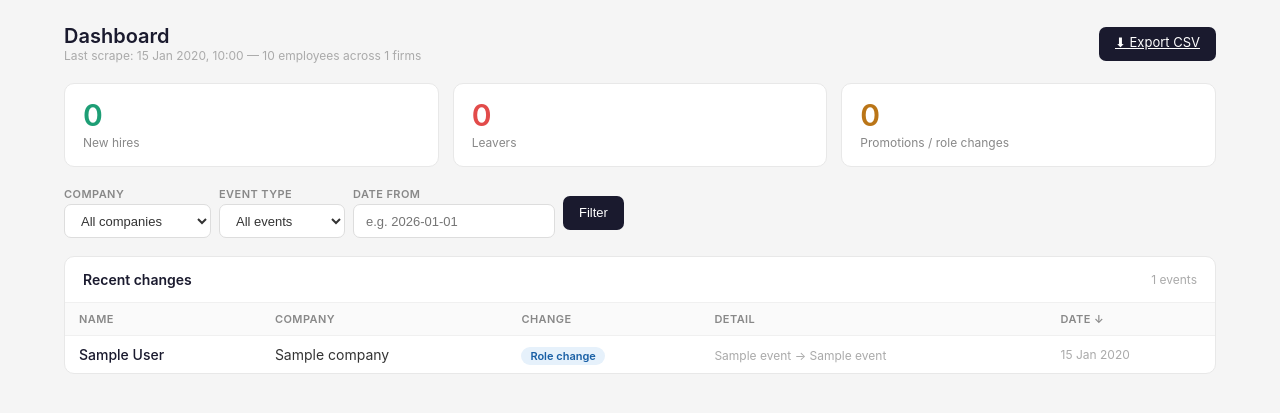
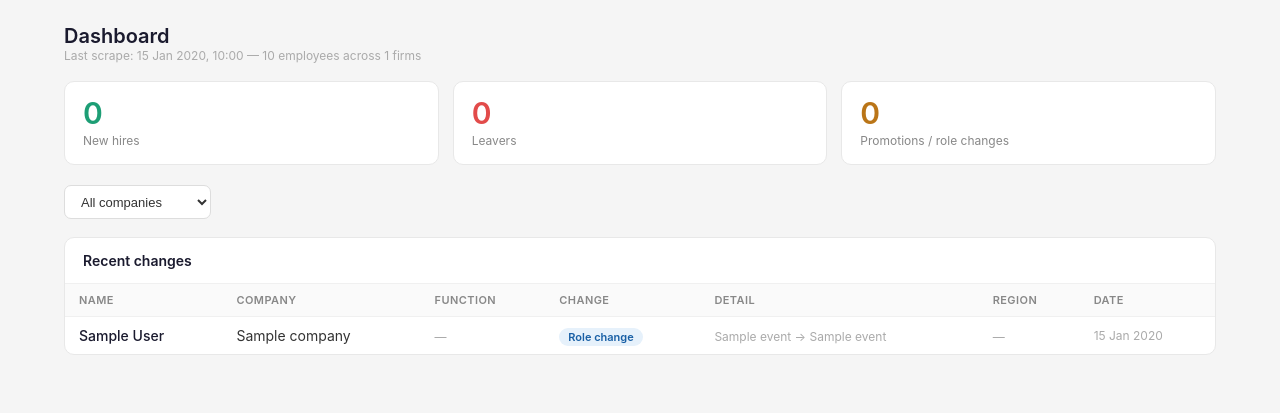
Before and after one commit to AlvaroAmigo98/pe-tracker-web, a Django app: page / in a window 1280 px wide. Shown: the part 52-465 px from the top of the page. Run offline with Django 5.2, Linux system fonts and the light colour scheme; a user stored in the database is signed in; tables that the repository leaves empty hold one stand-in row (values such as "Sample post").

Commit message:
add function classifier, improve seniority detection, full template update

```diff
--- a/tracker/templates/tracker/dashboard.html
+++ b/tracker/templates/tracker/dashboard.html
@@ -1,73 +1,38 @@
 {% extends 'tracker/base.html' %}
 {% block content %}
+<div class="page-title">Dashboard</div>
 
-<div class="page-header">
-  <div>
-    <div class="page-title">Dashboard</div>
 {% if latest_run %}
-    <div class="page-meta">Last scrape: {{ latest_run.ran_at|date:"d M Y, H:i" }} — {{ latest_run.total_rows|default:"0" }} employees across {{ latest_run.firms_ok }} firms</div>
+<p class="subtle" style="margin-bottom:18px">Last scrape: {{ latest_run.ran_at|date:"d M Y, H:i" }} — {{ latest_run.total_rows|default:"0" }} employees across {{ latest_run.firms_ok }} firms</p>
 {% endif %}
-  </div>
-  <a href="?{{ request.GET.urlencode }}&export=csv" class="btn">⬇ Export CSV</a>
-</div>
 
-<!-- Clickable stat cards -->
 <div class="stats-row">
-  <a href="?event_type=hire" style="text-decoration:none">
-    <div class="stat-card {% if event_type_filter == 'hire' %}active{% endif %}">
+  <div class="stat-card">
     <div class="stat-num" style="color:#1D9E75">{{ hires|length }}</div>
     <div class="stat-label">New hires</div>
   </div>
-  </a>
-  <a href="?event_type=leaver" style="text-decoration:none">
-    <div class="stat-card {% if event_type_filter == 'leaver' %}active{% endif %}">
+  <div class="stat-card">
     <div class="stat-num" style="color:#E24B4A">{{ leavers|length }}</div>
     <div class="stat-label">Leavers</div>
   </div>
-  </a>
-  <a href="?event_type=promotion" style="text-decoration:none">
-    <div class="stat-card {% if event_type_filter == 'promotion' %}active{% endif %}">
+  <div class="stat-card">
     <div class="stat-num" style="color:#BA7517">{{ promotions|length }}</div>
     <div class="stat-label">Promotions / role changes</div>
   </div>
-  </a>
 </div>
 
-<!-- Filters -->
 <form method="get" class="filter-bar">
-  <div class="filter-group">
-    <span class="filter-label">Company</span>
   <select name="company" onchange="this.form.submit()">
     <option value="">All companies</option>
     {% for c in companies %}
     <option value="{{ c.name }}" {% if company_filter == c.name %}selected{% endif %}>{{ c.name }}</option>
     {% endfor %}
   </select>
-  </div>
-  <div class="filter-group">
-    <span class="filter-label">Event type</span>
-    <select name="event_type" onchange="this.form.submit()">
-      <option value="">All events</option>
-      <option value="hire" {% if event_type_filter == 'hire' %}selected{% endif %}>Hires</option>
-      <option value="leaver" {% if event_type_filter == 'leaver' %}selected{% endif %}>Leavers</option>
-      <option value="promotion" {% if event_type_filter == 'promotion' %}selected{% endif %}>Promotions</option>
-      <option value="role_change" {% if event_type_filter == 'role_change' %}selected{% endif %}>Role changes</option>
-    </select>
-  </div>
-  <div class="filter-group">
-    <span class="filter-label">Date from</span>
-    <input type="text" name="date_from" value="{{ date_from }}" placeholder="e.g. 2026-01-01" style="min-width:130px">
-  </div>
-  <button type="submit" class="btn">Filter</button>
-  {% if request.GET %}
-  <a href="{% url 'dashboard' %}" class="btn-ghost">Clear</a>
-  {% endif %}
 </form>
 
 <div class="card">
   <div class="card-header">
     <span class="card-title">Recent changes</span>
-    <span class="subtle">{{ events|length }} events</span>
   </div>
   {% if events %}
   <table>
@@ -75,9 +40,11 @@
       <tr>
         <th>Name</th>
         <th>Company</th>
+        <th>Function</th>
         <th>Change</th>
         <th>Detail</th>
-        <th>Date ↓</th>
+        <th>Region</th>
+        <th>Date</th>
       </tr>
     </thead>
     <tbody>
@@ -85,6 +52,23 @@
       <tr>
         <td class="name-cell">{{ e.person.full_name }}</td>
         <td>{{ e.person.company.name }}</td>
+        <td>
+          {% with title=e.new_title|default:e.previous_title %}
+            {% if title %}
+              {% with t=title|lower %}
+                {% if "invest" in t or "director" in t or "partner" in t or "principal" in t or "associate" in t or "analyst" in t or "head of" in t or "vp" in t or "vice president" in t %}
+                  <span class="badge badge-promo">Investment</span>
+                {% elif "advis" in t or "board" in t or "chair" in t or "founder" in t or "residence" in t %}
+                  <span class="badge badge-hire">Advisory</span>
+                {% elif "finance" in t or "compliance" in t or "hr" in t or "legal" in t or "operations" in t or "technology" in t or "marketing" in t %}
+                  <span class="badge" style="background:#f1efe8;color:#5f5e5a">Operations</span>
+                {% else %}
+                  <span class="subtle">—</span>
+                {% endif %}
+              {% endwith %}
+            {% endif %}
+          {% endwith %}
+        </td>
         <td>
           {% if e.event_type == 'hire' %}<span class="badge badge-hire">Hire</span>
           {% elif e.event_type == 'leaver' %}<span class="badge badge-leave">Leaver</span>
@@ -95,10 +79,17 @@
         <td>
           {% if e.previous_title and e.new_title %}
             <span class="subtle">{{ e.previous_title }} → {{ e.new_title }}</span>
-          {% elif e.new_title %}{{ e.new_title }}
+          {% elif e.new_title %}
+            {{ e.new_title }}
           {% elif e.previous_title %}
             <span class="subtle">Last role: {{ e.previous_title }}</span>
           {% endif %}
+        </td>
+        <td>
+          {% with loc=e.person %}
+            {% comment %}We'll show region from latest snapshot if available{% endcomment %}
+            <span class="subtle">—</span>
+          {% endwith %}
         </td>
         <td class="subtle">{{ e.detected_at|date:"d M Y" }}</td>
       </tr>
@@ -106,7 +97,7 @@
     </tbody>
   </table>
   {% else %}
-  <div class="empty">No change events found{% if request.GET %} — try clearing filters{% endif %}.</div>
+  <div class="empty">No change events yet — they will appear after the second weekly scrape runs.</div>
   {% endif %}
 </div>
 {% endblock %}
--- a/tracker/views.py
+++ b/tracker/views.py
@@ -7,7 +7,7 @@ SENIORITY_GROUP = {
     "Partner / MD": "Senior",
     "Director":     "Senior",
     "VP":           "Senior",
-    "Principal":    "Senior",
+    "Principal":    "Junior",
     "Associate":    "Junior",
     "Analyst":      "Junior",
     "Other":        "Junior",
@@ -101,6 +101,7 @@ def people(request):
     seniority_filter = request.GET.get('seniority', '')
     group_filter     = request.GET.get('group', '')
     region_filter    = request.GET.get('region', '')
+    function_filter  = request.GET.get('function', '')
 
     companies   = Company.objects.order_by('name')
     seniorities = PersonSnapshot.objects.values_list(
@@ -117,9 +118,9 @@ def people(request):
         pid = snap.person_id
         if pid not in seen:
             seen.add(pid)
-            # Annotate with region and seniority group
-            snap.region           = infer_region(snap.location or '')
-            snap.seniority_group  = infer_seniority_group(snap.seniority or '')
+            snap.region          = infer_region(snap.location or '')
+            snap.seniority_group = infer_seniority_group(snap.seniority or '')
+            snap.function        = infer_function_web(snap.job_title or '')
             people.append(snap)
 
     if search:
@@ -139,6 +140,9 @@ def people(request):
     if region_filter:
         people = [p for p in people if p.region == region_filter]
 
+    if function_filter:
+        people = [p for p in people if p.function == function_filter]
+
     return render(request, 'tracker/people.html', {
         'people':           people,
         'companies':        companies,
@@ -148,4 +152,39 @@ def people(request):
         'seniority_filter': seniority_filter,
         'group_filter':     group_filter,
         'region_filter':    region_filter,
+        'function_filter':  function_filter,
     })
+
+def infer_function_web(title: str) -> str:
+    if not title or title == "N/A":
+        return "Unknown"
+    t = title.lower()
+    if any(x in t for x in [
+        "adviser", "advisor", "board", "chairman", "chairwoman",
+        "co-founder", "founder", "executive in residence",
+        "entrepreneur in residence", "operating partner",
+        "senior partner", "venture partner",
+    ]):
+        return "Advisory"
+    if any(x in t for x in [
+        "finance", "accounting", "tax", "treasury",
+        "human resources", " hr ", "talent", "recruiting",
+        "compliance", "legal", "risk", "audit",
+        "it ", "technology", "marketing", "communications",
+        "events", "office manager", "operations", "admin",
+        "facilities", "procurement", "esg", "sustainability",
+        "investor relations", "capital formation", "fund admin",
+        "fund finance", "fund operations", "portfolio reporting",
+        "valuations", "luxembourg",
+    ]):
+        return "Operations"
+    if any(x in t for x in [
+        "investment", "private equity", "infrastructure",
+        "real estate", "credit", "debt", "equity", "capital",
+        "portfolio", "deal", "transaction", "m&a",
+        "managing director", "director", "partner", "principal",
+        "associate", "analyst", "vice president", "vp",
+        "head of", "co-head",
+    ]):
+        return "Investment"
+    return "Other"
```
Also changed, not shown: tracker/templates/tracker/people.html (+19 -0 lines). Lines whose indentation alone changed are shown as unchanged.
